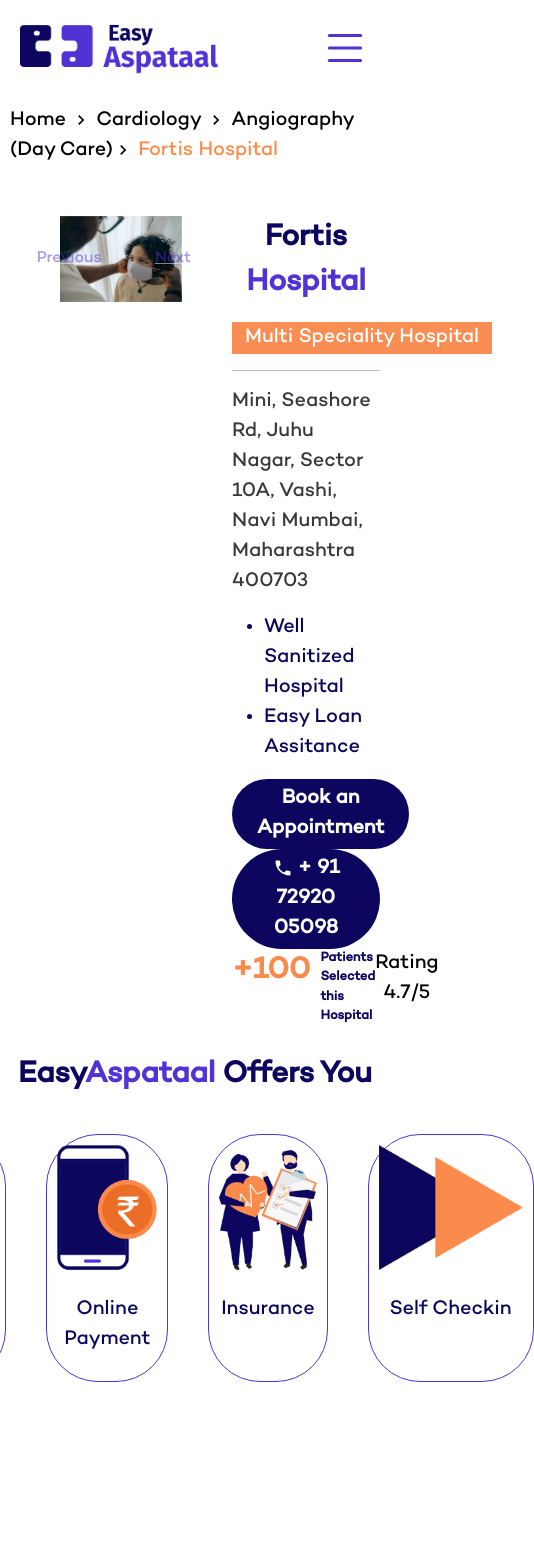
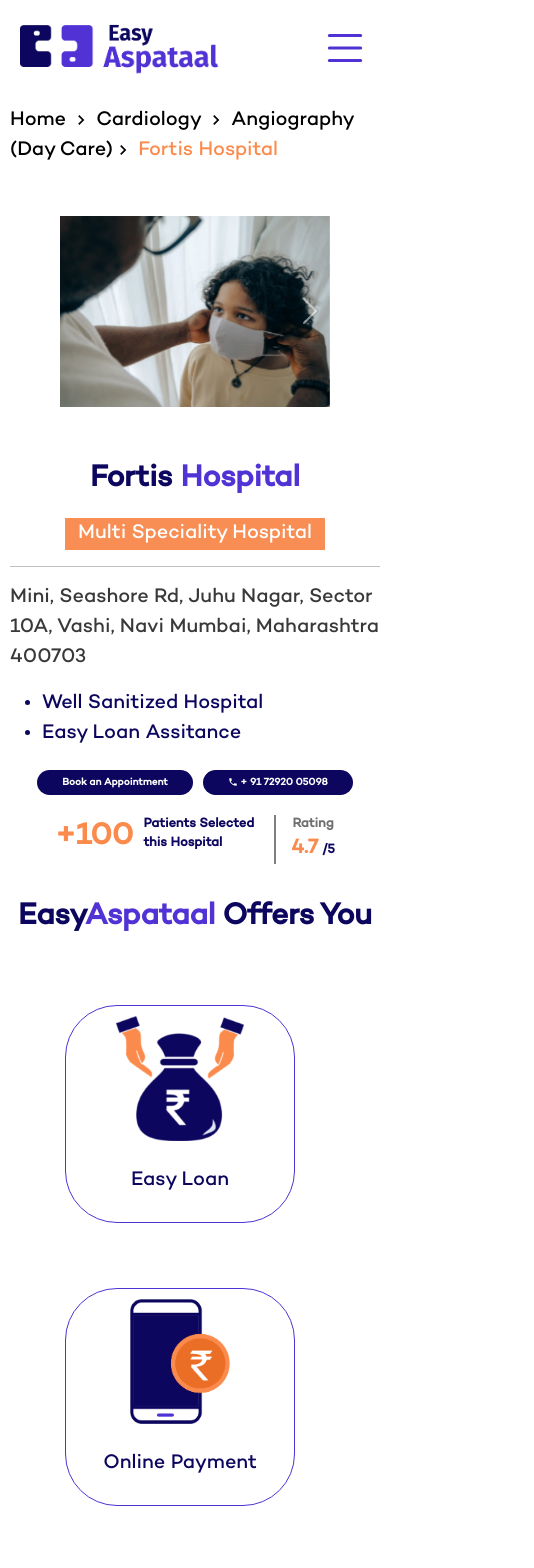
Before and after one commit to gorfadumesh/easy_aspataal, a React (Create React App) app: page /HospitalListing in a window 390 px wide. Shown: the top 1568 px of the page, 534 px wide, since content can reach past the window. Built offline with nearby package versions, Linux system fonts and the light colour scheme.

Commit message:
hospital listing page mbile responsive

```diff
--- a/src/App.css
+++ b/src/App.css
@@ -1632,6 +1632,13 @@
 .hospital-banner {
   height: 500px auto;
 }
+.rating-text {
+  font-weight: bold;
+  color: #0c065e;
+  margin-left: 20px;
+  font-size: 13px;
+  border-left: 2px solid grey;
+}
 
 .hospital-banner-part {
   padding: 50px;
@@ -1654,9 +1661,13 @@
   background-color: #f88e54;
 }
 .banner-footer-text {
-  /* justify-content: center; */
-  text-align: center;
-  display: flex;
+  justify-content: center;
+  margin: 15px;
+  text-align: center;
+  display: flex;
+}
+.banner-footer-text span {
+  margin-left: 15px;
 }
 .offer-you {
   height: 500px;
@@ -2215,4 +2226,41 @@
   .hospital-card-img {
     width: 100%;
   }
-}
+  .banner-inner {
+    display: block;
+  }
+  .hospital-banner-part {
+    width: 100%;
+    padding: none;
+  }
+  .hospital-banner-part2 {
+    width: 100%;
+    padding: 0;
+    margin: 0;
+  }
+  .offer-you {
+    height: auto;
+  }
+  .offer-card {
+    margin: 65px;
+  }
+  .offer-container {
+    display: block;
+  }
+  .banner-btn {
+    margin: 5px;
+    font-size: 10px;
+  }
+  .hospital-tab {
+    height: auto;
+  }
+  .hospital-tab p {
+    height: auto;
+  }
+  .doctor-list {
+    display: block;
+  }
+  .doctor-list div {
+    width: 100%;
+  }
+}
--- a/src/components/HospitalBanner.js
+++ b/src/components/HospitalBanner.js
@@ -26,7 +26,7 @@
                         {/* <Swiper pagination={true} className="mySwiper">
                             <SwiperSlide> <img src={Image_4} alt="img" /></SwiperSlide><SwiperSlide><img src={Image_4} alt="img" /></SwiperSlide><SwiperSlide><img src={Image_4} alt="img" /></SwiperSlide><SwiperSlide><img src={Image_4} alt="img" /></SwiperSlide>
                         </Swiper> */}
-                        <Carousel>
+                        <Carousel nextLabel="" prevLabel="" >
                             <Carousel.Item>
                                 <img
                                     className="d-block w-100"
@@ -91,8 +91,10 @@
                                 <button className="banner-btn"><MdLocalPhone /> + 91 72920 05098</button>
                             </div>
                             <div className="banner-footer-text">
-                                <p className="footer-font1" >+100</p> <p className="footer-font2">Patients Selected<br />this Hospital </p>
-                                <p>Rating  4.7/5</p>
+                                <div style={{ display: "flex" }}>
+                                    <p className="footer-font1" >+100</p> <p className="footer-font2">Patients Selected<br />this Hospital </p>
+                                </div>
+                                <p className="rating-text"> <span style={{ color: "#707070" }} >Rating   <br /> <span style={{ fontSize: "20px", color: "#FB8B4C" }}>4.7 </span></span>/5</p>
                             </div>
 
 
```
